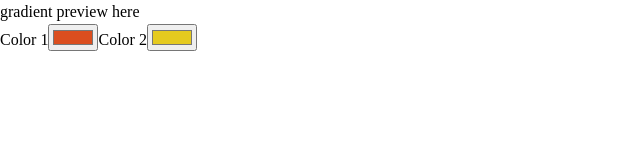
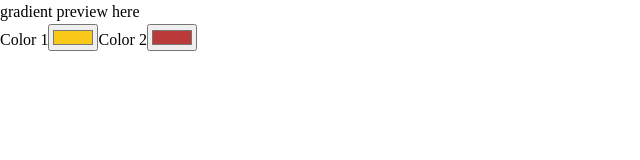
Before and after one commit to niklonberg/react-gradient-generator, a React (Vite) app: page / in a window 1280 px wide. Shown: the top 160 px of the page, without its empty margins (0-640 px from the left). Built offline with nearby package versions, Linux system fonts and the light colour scheme.

Commit message:
change colors state to work with array of objects, so each object can have randomly generated id for react keys

```diff
--- a/src/components/GradientGenerator/GradientGenerator.js
+++ b/src/components/GradientGenerator/GradientGenerator.js
@@ -2,11 +2,23 @@ import React from "react";
 import Input from "../Input";
 
 function GradientGenerator() {
-  const [colors, setColors] = React.useState(["#db4e1f", "#e5ca1f"]);
+  const [colors, setColors] = React.useState([
+    {
+      id: crypto.randomUUID(),
+      color: "#f9c91a",
+    },
+    {
+      id: crypto.randomUUID(),
+      color: "#bb3a3a",
+    },
+  ]);
 
-  function handleColorChange(color, colorIndex) {
+  function handleColorChange(colorValue, colorIndex) {
     const nextColors = [...colors];
-    nextColors[colorIndex] = color;
+    nextColors[colorIndex] = {
+      ...nextColors[colorIndex],
+      color: colorValue,
+    };
     setColors(nextColors);
   }
 
@@ -16,9 +28,10 @@ function GradientGenerator() {
       <div>gradient preview here</div>
       {colors.map((color, index) => (
         <Input
+          key={color.id}
           label={`Color ${index + 1}`}
           inputType={"color"}
-          value={color}
+          value={color.color}
           onChange={(e) => handleColorChange(e.target.value, index)}
         />
       ))}
```
